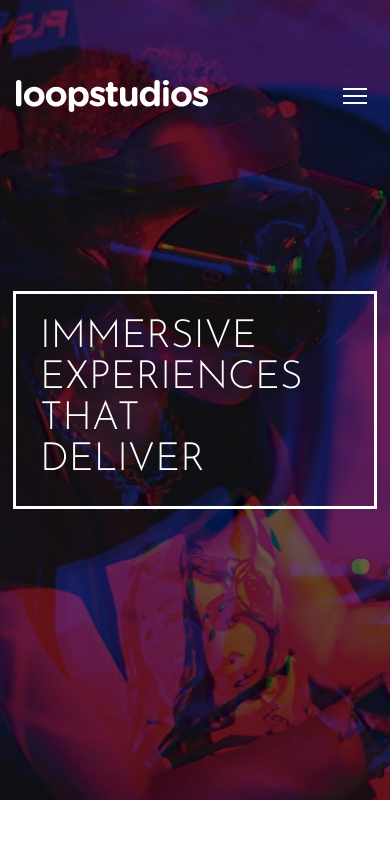
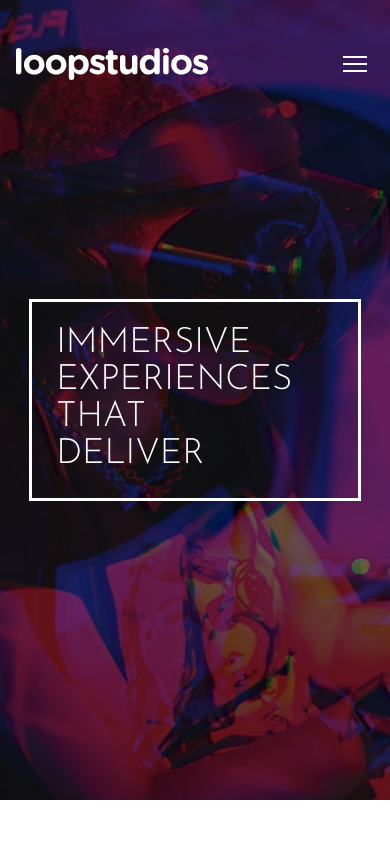
Before and after one commit to Eciric/loopstudios-landing-page, a website built with Vite: page index.html in a window 390 px wide. Shown: the top 844 px of the page. Built offline with nearby package versions, Linux system fonts and the light colour scheme.

Commit message:
Fix for the intro section

```diff
--- a/css/style.css
+++ b/css/style.css
@@ -73,6 +73,10 @@ body {
 		display: none;
 	}
 
+	.primary-header {
+		padding: var(--size-700) 0;
+	}
+
 	.primary-header > .container {
 		position: relative;
 		display: flex;
@@ -124,9 +128,9 @@ body {
 	display: none;
 }
 
-.introduction {
+.intro {
 	display: grid;
-	align-content: center;
+	align-items: center;
 	width: 100%;
 	height: 800px;
 	background: rgba(0, 0, 0, 0.35) url("../images/desktop/image-hero.jpg");
@@ -135,13 +139,9 @@ body {
 	background-blend-mode: darken;
 }
 
-@media (max-width: 50em) {
-	.introduction {
-		background: rgba(0, 0, 0, 0.35) url("../images/mobile/image-hero.jpg");
-		background-repeat: no-repeat;
-		background-size: cover;
-		background-blend-mode: darken;
-	}
+.introduction {
+	outline: 3px var(--clr-white) solid;
+	width: fit-content;
 }
 
 .introduction__heading {
@@ -150,12 +150,24 @@ body {
 	line-height: 1.05;
 	text-transform: uppercase;
 	font-weight: var(--fw-light);
-	font-size: clamp(1rem, 10vw, 5rem);
+	font-size: clamp(1rem, 9vw, 5rem);
 	font-family: var(--ff-light);
 
 	padding: var(--size-700);
 	padding-right: var(--size-900);
-	outline: 3px var(--clr-white) solid;
+}
+
+@media (max-width: 50em) {
+	.intro {
+		background: rgba(0, 0, 0, 0.35) url("../images/mobile/image-hero.jpg");
+		background-repeat: no-repeat;
+		background-size: cover;
+		background-blend-mode: darken;
+	}
+
+	.introduction {
+		margin-inline: auto;
+	}
 }
 
 @media (max-width: 25em) {
--- a/index.html
+++ b/index.html
@@ -63,11 +63,13 @@
 		</header>
 
 		<main>
-			<section class="introduction">
+			<section class="intro">
 				<div class="container">
-					<h1 class="introduction__heading">
-						Immersive experiences that deliver
-					</h1>
+					<div class="introduction">
+						<h1 class="introduction__heading">
+							Immersive experiences that deliver
+						</h1>
+					</div>
 				</div>
 			</section>
 			<section class="interactive">
```
